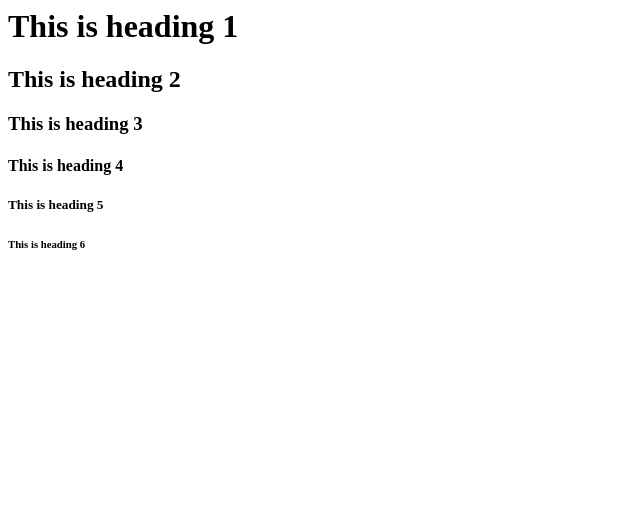
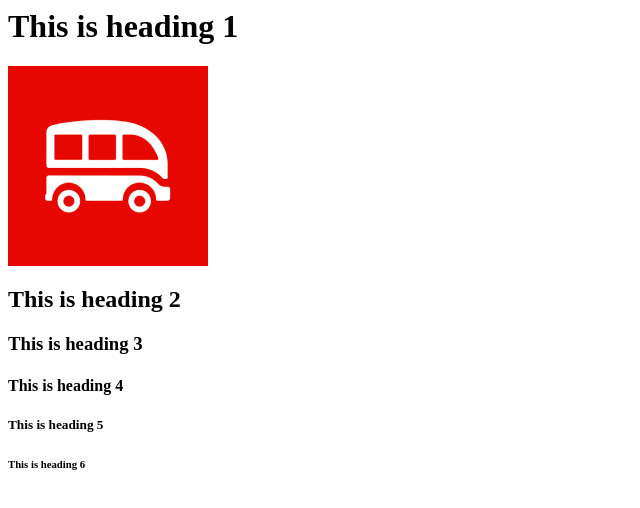
Before and after one commit to crisgoera/git_101, a plain HTML site: page index.html in a window 1280 px wide. Shown: the whole page, without its empty margins (0-640 px from the left). Drawn offline with Linux system fonts and the light colour scheme.

Commit message:
Update HTML code for logo

```diff
--- a/index.html
+++ b/index.html
@@ -2,6 +2,7 @@
 <body>
 
 <h1>This is heading 1</h1>
+<p1> <img src="logo.png">
 <h2>This is heading 2</h2>
 <h3>This is heading 3</h3>
 <h4>This is heading 4</h4>
```
